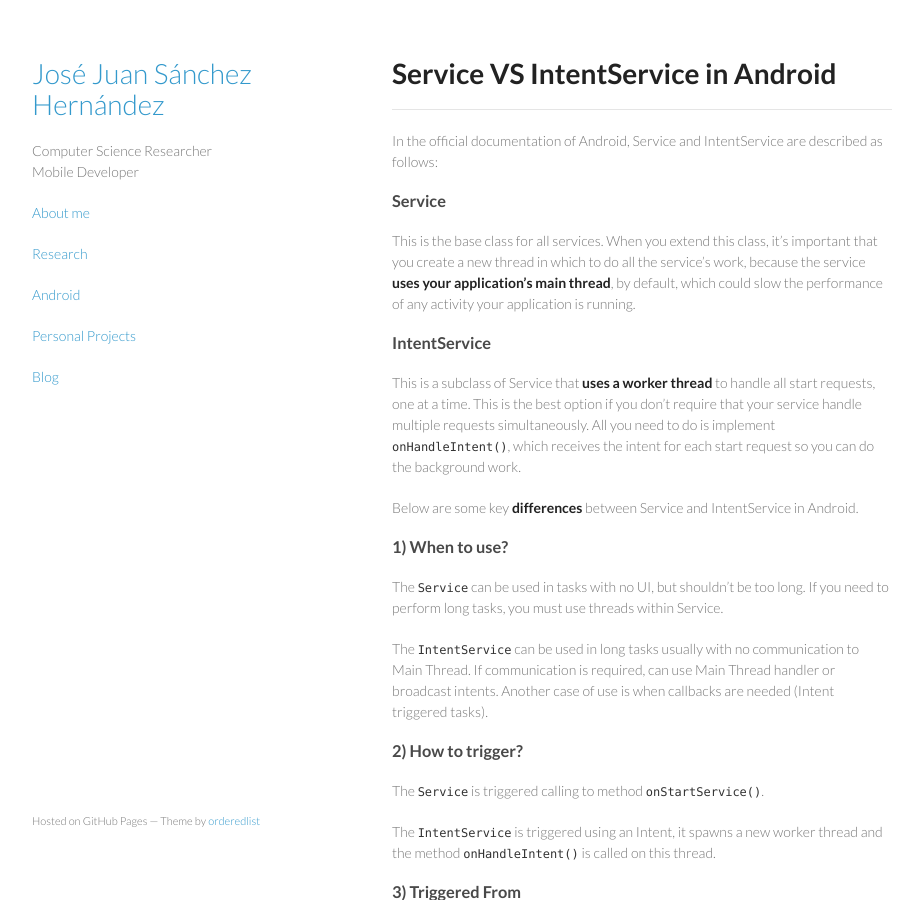
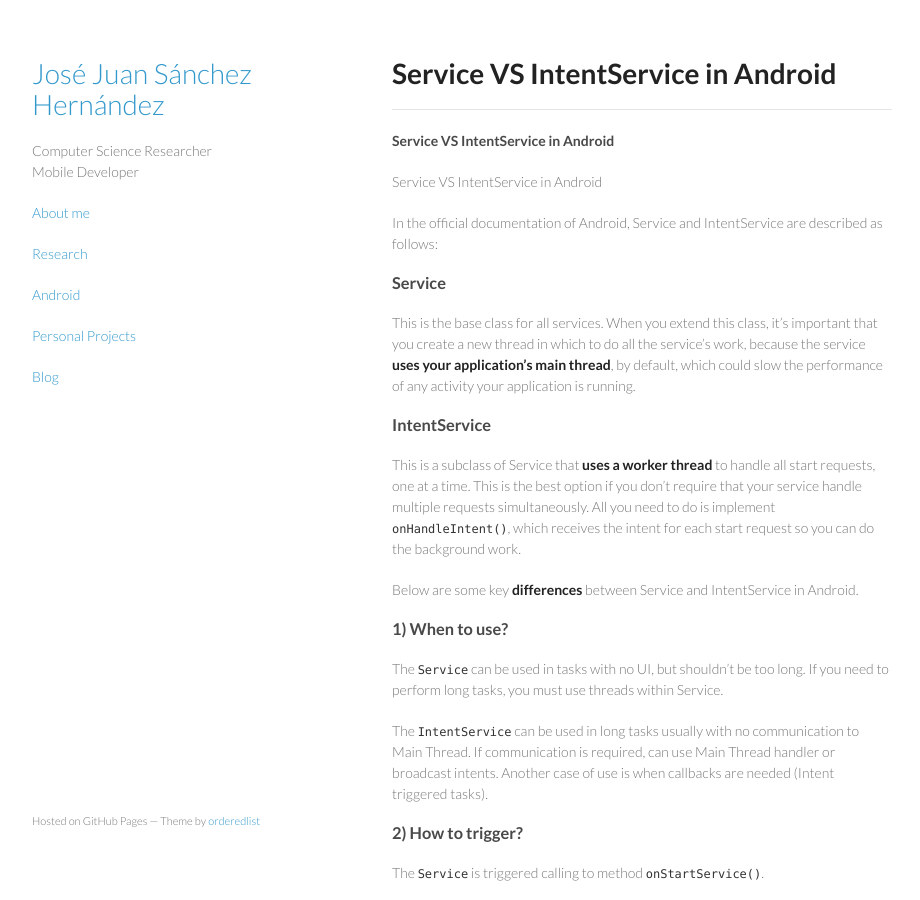
Before and after one commit to josejuansanchez/josejuansanchez.github.io, a Jekyll site: the page built from _posts/2013-09-11-service-vs-intentservice-in-android.md, in a window 1280 px wide and 900 px high. Shown: the whole window, without its empty margins (178-1098 px from the left). Built offline with Jekyll 4.4.1, drawn with Linux system fonts in a browser that asks for light colours.

Commit message:
Changes in blog

```diff
--- a/_layouts/post.html
+++ b/_layouts/post.html
@@ -5,5 +5,7 @@ layout: default
 <article>
 <h1>{{page.title}}</h1>
 <hr/>
+<h4>{{page.title}}</h4>
+<p>{{page.title}}</p>
 {{content}}
 </article>
--- a/_posts/2013-09-11-service-vs-intentservice-in-android.md
+++ b/_posts/2013-09-11-service-vs-intentservice-in-android.md
@@ -1,6 +1,8 @@
 ---
 layout: post
 title: Service VS IntentService in Android
+date: September 11, 2013
+category: android
 ---
 
 In the official documentation of Android, Service and IntentService are described as follows:
@@ -48,9 +50,6 @@ The `IntentService` cannot run tasks in parallel. Hence all the consecutive inte
 ### References
 
 1. [Service. Android API](http://developer.android.com/reference/android/app/Service.html).
-
 2. [IntentService. Android API](http://developer.android.com/reference/android/app/IntentService.html).
-
 3. [Services. API Guide](http://developer.android.com/guide/components/services.html).
-
 4. [Tejas Lagvankar](https://plus.google.com/113624528637645978412/posts) wrote a [nice post](http://techtej.blogspot.com.es/2011/03/android-thread-constructspart-4.html) about this subject.
```
